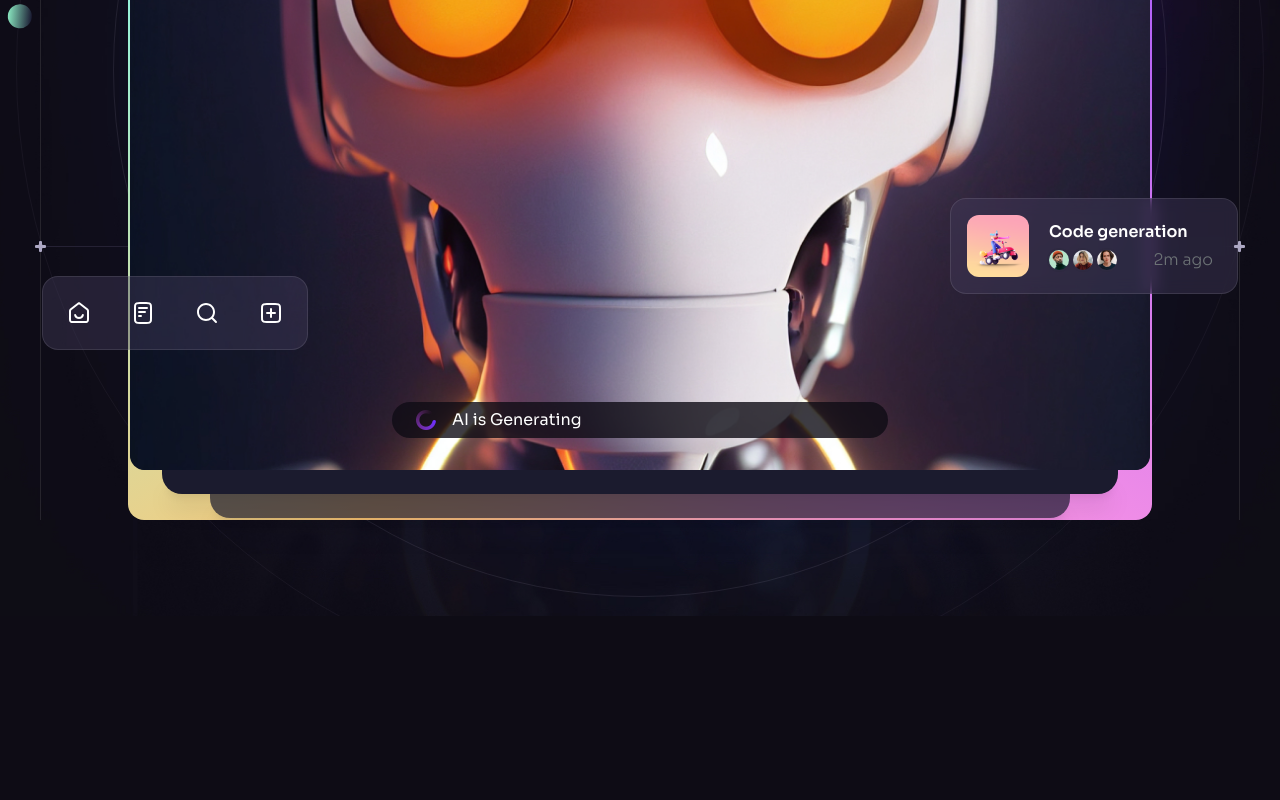
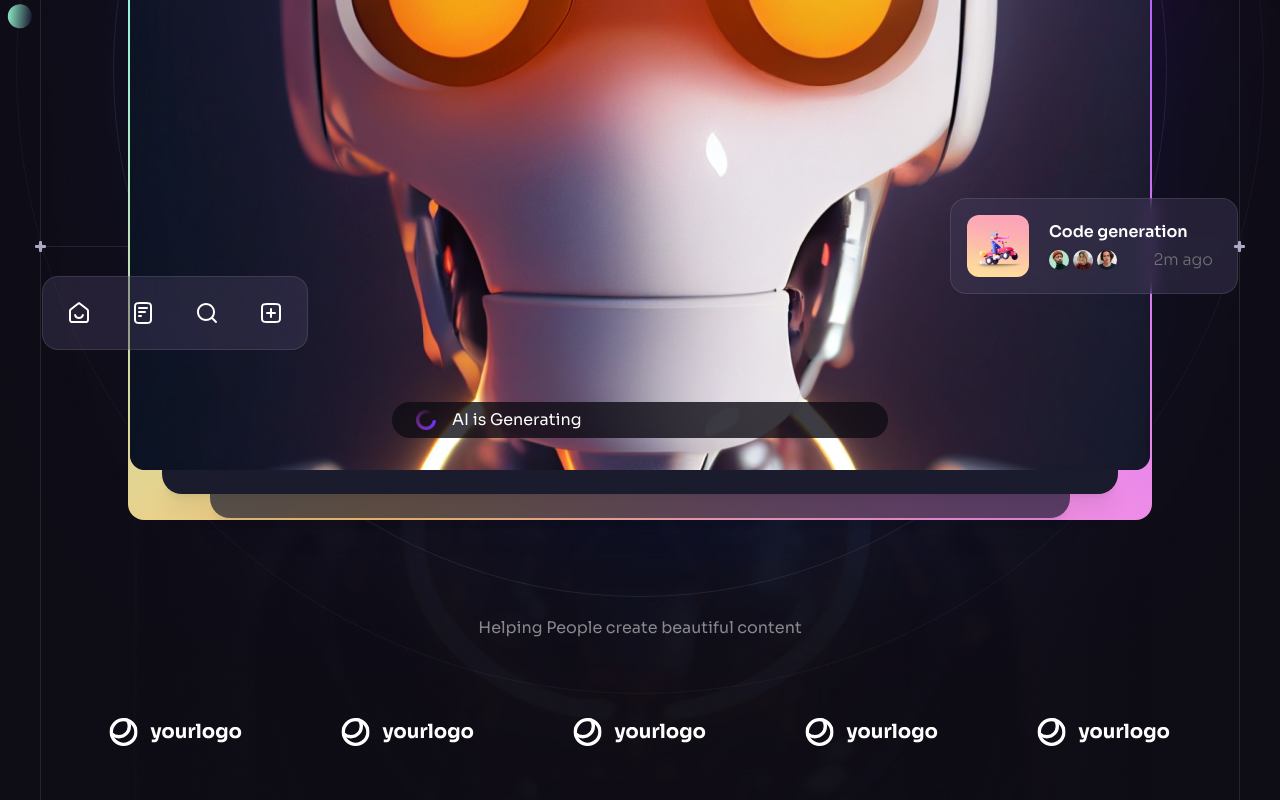
Before and after one commit to USToLA-999/BrainWave, a React (Vite) app: page / in a window 1280 px wide. Shown: the part 630-1430 px from the top of the page. Before the commit the page ends 1246 px from the top, so only its background shows below. Built offline with nearby package versions, Linux system fonts and the light colour scheme.

Commit message:
adding logo parts

```diff
--- a/src/components/CompanyLogos.jsx
+++ b/src/components/CompanyLogos.jsx
@@ -0,0 +1,20 @@
+import { companyLogos } from "../constants"
+
+
+const CompanyLogos = ({ className }) => {
+  return (
+    <div className={className}>
+      <h5 className="taglin mb-6 text-center text-n-1/50 ">Helping People create beautiful content</h5>
+      <ul className="flex">
+        {companyLogos.map((logo, index)=>(
+            <li className="flex items-center justify-center flex-1 h-[8.5rem]" key={index}>
+                <img src={logo} alt={logo} width={134} height={28}/>
+            </li>
+        ))}
+      </ul>
+
+    </div>
+  )
+}
+
+export default CompanyLogos
--- a/src/components/Hero.jsx
+++ b/src/components/Hero.jsx
@@ -7,6 +7,7 @@
 import { useRef } from "react";
 import Generating from "./Generating";
 import Notification from "./Notification";
+import CompanyLogos from "./CompanyLogos";
 
 
 
@@ -98,6 +99,9 @@
 
           <BackgroundCircles/>
         </div>
+
+        <CompanyLogos className='hidden relative z-10 mt-20 lg:block ' />
+
       </div>
       <BottomLine/>
     </Section>
```
